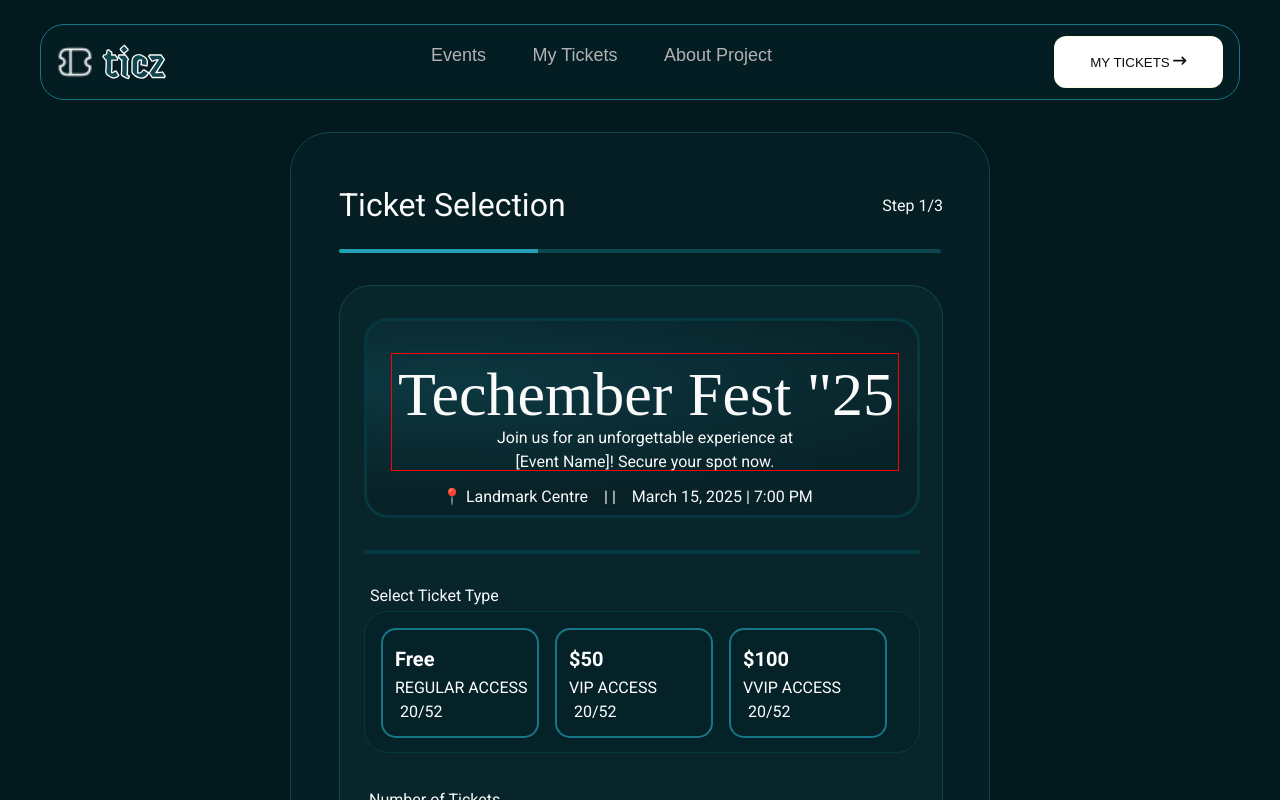
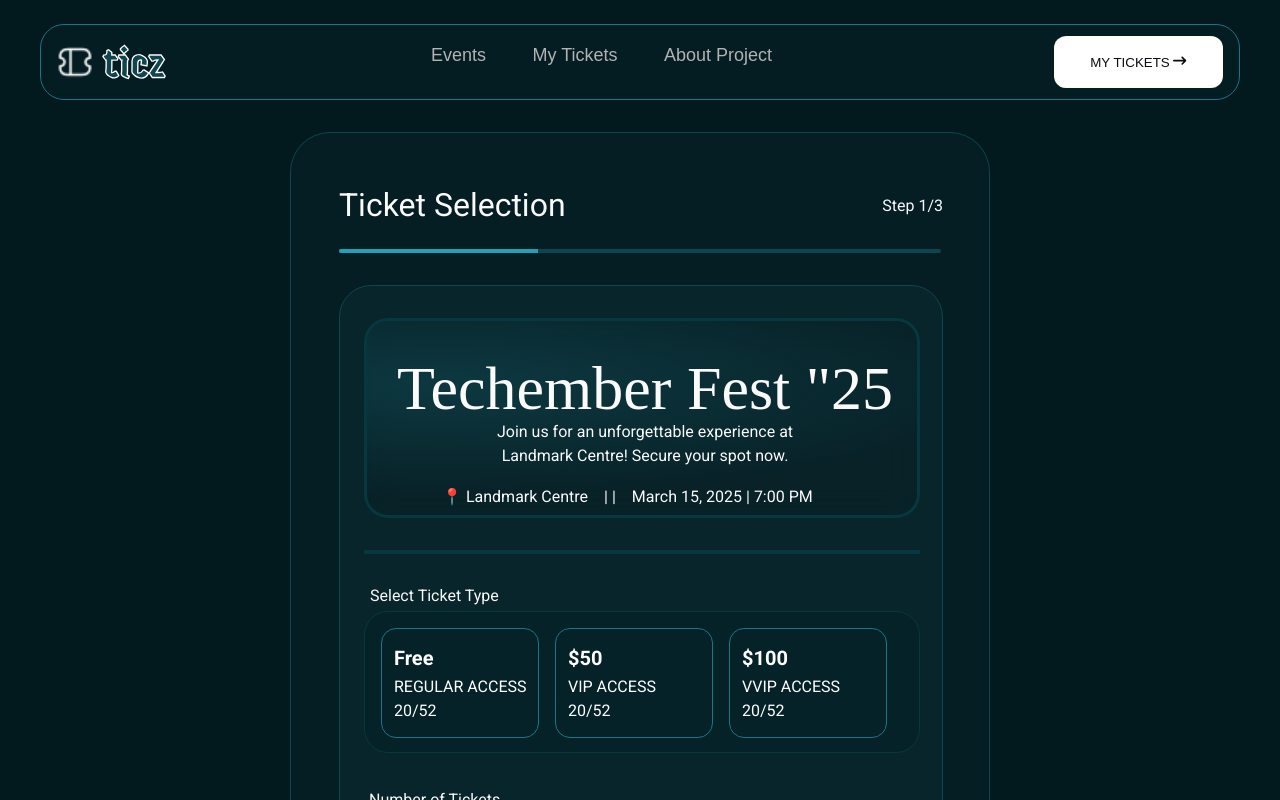
Before and after one commit to S-Rashy/TicketGenerator, a React (Vite) app: page / in a window 1280 px wide. Shown: the top 800 px of the page. Built offline with nearby package versions, Linux system fonts and the light colour scheme; a web font is replaced by a local one.

Commit message:
edited ticket

```diff
--- a/index.html
+++ b/index.html
@@ -2,7 +2,7 @@
 <html lang="en">
   <head>
     <meta charset="UTF-8" />
-    <link rel="icon" type="image/svg+xml" href="/vite.svg" />
+    <link rel="icon" type="image/svg+xml" href="./src/assets/thumb.svg" />
     <meta name="viewport" content="width=device-width, initial-scale=1.0" />
     <link href="https://fonts.googleapis.com/css2?family=Roboto:wght@400;700&display=swap" rel="stylesheet">
 
--- a/src/Components/DetailsForm/DetailsForm.css
+++ b/src/Components/DetailsForm/DetailsForm.css
@@ -9,13 +9,11 @@
   color: var(--color-grey-98, rgba(250, 250, 250, 1));
   font-family: Roboto, sans-serif;
   margin: 0 auto;
-
   form {
     width: 604px;
     min-height: 907px;
     gap: 32px;
     border-radius: 32px;
-    border-width: 1px;
     padding: 24px;
     background: #08252b;
     border: 1px solid #0e464f;
@@ -30,7 +28,6 @@
 .photoUpDiv {
   width: 556px;
   height: 328px;
-  /* margin: 32px auto; */
   border-radius: 24px;
   padding: 24px 24px 48px 24px;
   background: rgba(5, 34, 40, 1);
@@ -41,11 +38,9 @@
   height: 200px;
   gap: 10px;
   background: rgba(0, 0, 0, 0.2);
-  /* border: 1px solid rgb(137, 29, 29); */
   display: flex;
   align-items: flex-end;
   justify-content: flex-start;
-
 }
 #imgInput {
   width: 240px;
@@ -62,11 +57,6 @@
   flex-direction: column;
   align-items: center;
   justify-content: center;
-  /* img{
-    width: 240px;
-    height: 240px;
-    border: 1px solid;
-  } */
 }
 .newUpload {
   display: flex;
@@ -74,14 +64,11 @@
   align-items: center;
   justify-content: center;
   text-align: center;
-  /* border: 1px solid; */
-
   img {
     width: 32px;
   }
 }
-#yourname,
-#email {
+#yourname, #email {
   width: 556px;
   height: 48px;
   gap: 8px;
@@ -105,7 +92,6 @@
   outline: none;
   resize: none;
 }
-
 .backBtn {
   width: 270px;
   border: 1px solid rgba(36, 160, 181, 1);
@@ -119,26 +105,25 @@
   color: white;
 }
 @media screen and (max-width: 420px) {
-.detailsContainer{
+  .detailsContainer {
     width: 335px;
     height: 1072px;
     padding: 32px 24px;
-  form{
+    form {
       width: 287px;
       border: none;
       background-color: transparent;
       padding: 0;
     }
   }
-.photoUpDiv{
+  .photoUpDiv {
     width: 287px;
     height: 341px;
   }
-.photoDiv{
+  .photoDiv {
     width: 239px;
   }
-#yourname,
-#email, #request{
+  #yourname, #email, #request {
     width: 287px;
   }
 }
--- a/src/Components/DetailsForm/DetailsForm.jsx
+++ b/src/Components/DetailsForm/DetailsForm.jsx
@@ -48,7 +48,7 @@ const DetailsForm = ({ goBack, goNext }) => {
     });
     setTimeout(() => {
       goNext();
-    }, 500);
+    }, 200);
 
     setYourname("");
     setEmail("");
@@ -62,18 +62,22 @@ const DetailsForm = ({ goBack, goNext }) => {
         <h2>Attendee Details</h2>
         <p>Step 2/3</p>
       </div>
+
       <ProgressBar step="66" />
+
       <form onSubmit={postData}>
         <div className="photoUpDiv">
           <p id="uploadText"> Upload Profile Photo</p>
           <div className="photoDiv">
             <input
               type="file"
+              accept="image/*"
               id="fileInput"
               onChange={handleImageUpload}
               style={{ display: "none" }}
               required
             />
+
             <label htmlFor="fileInput" id="imgInput">
               {imageUrl ? (
                 <img src={imageUrl} alt="Uploaded" width="240px" />
@@ -86,7 +90,9 @@ const DetailsForm = ({ goBack, goNext }) => {
             </label>
           </div>
         </div>
+
         <hr />
+
         <label htmlFor="yourname">Enter your name</label> <br />
         <input
           name="yourname"
@@ -94,8 +100,9 @@ const DetailsForm = ({ goBack, goNext }) => {
           value={yourname}
           onChange={(e) => setYourname(e.target.value)}
           required
-        />{" "}
+        />
         <br />
+
         <label htmlFor="email">Enter your email*</label> <br />
         <input
           name="email"
@@ -103,8 +110,9 @@ const DetailsForm = ({ goBack, goNext }) => {
           value={email}
           onChange={(e) => setEmail(e.target.value)}
           required
-        />{" "}
+        />
         <br />
+
         <label htmlFor="request">Special request ?</label> <br />
         <textarea
           name="request"
@@ -113,8 +121,9 @@ const DetailsForm = ({ goBack, goNext }) => {
           maxLength={150}
           onChange={(e) => setRequest(e.target.value)}
           required
-        />{" "}
+        />
         <br />
+
         <div className="buttons">
           <button type="button" onClick={goBack} className="backBtn">
             Back
--- a/src/Components/Ticket/Ticket.css
+++ b/src/Components/Ticket/Ticket.css
@@ -13,17 +13,14 @@
   width: 300px;
   height: 600px;
   display: flex;
-  /* flex-direction: column; */
-  /* border: 1px solid; */
-  justify-content: center;
-  /* align-items: center; */
+  flex-direction: column;
+  align-items: center;
   margin: 32px auto;
 }
-.barCode{
-    img{
+.barCode {
+  img {
     width: 236px;
     height: 68px;
-        border: 1px solid;
   }
 }
 .ticketDiv {
@@ -35,23 +32,18 @@
   background-color: #031e21;
   margin: 30px;
   color: white;
-  font-family: Roboto;
-  /* background-image: url("../../assets/ticketbg.svg"); */
 }
 .booked {
   height: 81px;
   width: 604px;
-  /* border: 1px solid papayawhip; */
   text-align: center;
   margin: auto;
-
   h3 {
     font-family: Alatsi, sans-serif;
     font-size: 32px;
     margin: 0px auto;
   }
   p {
-    font-family: Roboto, sans-serif;
     margin: 16px 0px 0px;
   }
 }
@@ -60,17 +52,14 @@
   height: 76px;
   margin: 5px auto;
   text-align: center;
-  /* border: 1px solid yellow; */
   h3 {
     font-size: 34px;
-    /* letter-spacing: 0%; */
     margin: 5px 0px;
     font-family: Road Rage;
   }
   p {
     font-size: 10px;
     margin: 2px 0px;
-    font-family: Roboto;
   }
 }
 #imageUrl {
@@ -87,7 +76,6 @@
   align-items: center;
   justify-content: center;
   gap: 0px;
-  border: 1px solid;
   border-radius: 8px;
   height: 160px;
   width: 232px;
@@ -97,7 +85,6 @@
   div {
     height: 50px;
     width: 108px;
-    /* border: 1px solid fuchsia; */
     padding: 5px;
     margin: 0px;
   }
@@ -110,7 +97,6 @@
     margin: 0;
     font-size: 12px;
     max-width: 93px;
-    /* border: 1px solid indianred; */
   }
 }
 .ticketInfo div:nth-child(1) {
@@ -118,7 +104,6 @@
   border-bottom: 1px solid #12464e;
 }
 .ticketInfo div:nth-child(2) {
-  /* border-right: 1px  solid; */
   border-bottom: 1px solid #12464e;
 }
 .ticketInfo div:nth-child(3) {
@@ -147,15 +132,15 @@
   border: none;
 }
 @media screen and (max-width: 420px) {
-  .ticketContainer{
+  .ticketContainer {
     width: 335px;
     height: 1056px;
     padding: 32px 24px;
   }
-  .booked{
+  .booked {
     width: 287px;
     height: 94px;
-    h3{
+    h3 {
       font-size: 24px;
     }
   }
--- a/src/Components/Ticket/Ticket.jsx
+++ b/src/Components/Ticket/Ticket.jsx
@@ -3,7 +3,7 @@ import "./Ticket.css";
 import BarCode from "../../assets/BarCode.svg";
 import ProgressBar from "../../Reuseables/ProgressBar/ProgressBar";
 
-const Ticket = ({ goBack, restart }) => {
+const Ticket = ({  restart }) => {
   const [savedInfo, setSavedInfo] = useState([]);
 
   useEffect(() => {
@@ -20,6 +20,7 @@ const Ticket = ({ goBack, restart }) => {
         <h2>Ready</h2>
         <p>Step 3/3</p>
       </div>
+
       <ProgressBar step="99" />
 
       <div className="booked">
@@ -33,47 +34,50 @@ const Ticket = ({ goBack, restart }) => {
             <p> 📍 04 Rumens road, Ikoyi, Lagos</p>
             <p>📅 March 15, 2025 | 7:00 PM</p>
           </div>
+
           {savedInfo ? (
           <div>
-              {savedInfo.imageUrl ? (
-                <img src={savedInfo.imageUrl} alt="Profile" id="imageUrl" />
-              ) : (
-                <p>No image available</p>
-              )}
+            {savedInfo.imageUrl ? ( <img src={savedInfo.imageUrl} alt="Profile" id="imageUrl" />) : ( <p>No image available</p>  )}
             <div className="ticketInfo">
               <div>
                 <p>Name</p>
                 <h4>{savedInfo.yourname}</h4>
               </div>
+
               <div>
                 <p>Email</p>
                 <h4>{savedInfo.email}</h4>
               </div>
+
               <div>
                 <p>Ticket Type:</p>
                 <h4>VIP</h4>
               </div>
+
               <div>
                 <p>Ticket for:</p>
                 <h4>1</h4>
               </div>
+
               <div>
                 <p>Special request</p>
                 <p>{savedInfo.request}</p>
               </div>
+
             </div>
           </div>
-          ) : (
-            <p>No recent submission found.</p>
+          ) : ( <p>Please enter your details</p>
           )}
         </div>
-        {/* <div className="barCode">
-          <img src={BarCode} alt="" />
-        </div> */}
+
+        <div className="barCode">
+          <img src={BarCode} alt="Bar Code" />
         </div>
+      </div>
+
       <div className="buttons">
         <button onClick={restart} id="bookBtn">
-          Book Another Ticket{" "}
+          Book Another Ticket
         </button>
         <button id="downloadBtn">Download Ticket</button>
       </div>
--- a/src/Components/TicketSelection/Selection.css
+++ b/src/Components/TicketSelection/Selection.css
@@ -17,7 +17,6 @@
   margin: 32px auto;
   border-radius: 32px;
   padding: 24px;
-  /* border: 1px solid; */
   background: rgba(8, 37, 43, 1);
   border: 1px solid rgba(14, 70, 79, 1);
 }
@@ -29,16 +28,8 @@
   border-radius: 24px;
   padding: 24px;
   text-align: center;
-  background: linear-gradient(
-      0deg,
-      rgba(10, 12, 17, 0.1),
-      rgba(10, 12, 17, 0.1)
-    ),
-    radial-gradient(
-      103.64% 57.39% at 14.02% 32.06%,
-      rgba(36, 160, 181, 0.2) 0%,
-      rgba(36, 160, 181, 0) 100%
-    );
+  background: linear-gradient( 0deg, rgba(10, 12, 17, 0.1), rgba(10, 12, 17, 0.1)),
+            radial-gradient(103.64% 57.39% at 14.02% 32.06%, rgba(36, 160, 181, 0.2) 0%,rgba(36, 160, 181, 0) 100%);
   border-width: 0px, 2px, 2px, 2px;
   border-style: solid;
   border-color: rgba(7, 55, 63, 1);
@@ -49,30 +40,24 @@
   height: 118px;
   gap: 8px;
   margin: 8px auto;
-  border: 1px solid red;
   h1 {
     width: 508px;
     height: 62px;
     font-family: Road Rage;
     font-weight: 400;
     font-size: 62px;
-    /* line-height: 62px; */
     letter-spacing: 0%;
     text-align: center;
-    color: var(--color-grey-98, rgba(250, 250, 250, 1));
-    /* border: 1px solid;    */
     margin: 5px auto;
   }
   p {
     width: 340px;
     height: 48px;
-
     font-weight: 400;
     font-size: 16px;
     line-height: 24px;
     letter-spacing: 0%;
     text-align: center;
-    color: var(--color-grey-98, rgba(250, 250, 250, 1));
     margin: 0px auto;
   }
 }
@@ -82,7 +67,6 @@
   height: 24px;
   gap: 16px;
   margin: 16px auto;
-  /* border: 1px solid; */
   p {
     margin: 0;
   }
@@ -99,8 +83,7 @@ hr {
   height: 174px;
   gap: 8px;
   font-family: Roboto;
-  /* border: 1px solid firebrick; */
-  #select {
+    #select {
     margin: 6px;
   }
 }
@@ -115,14 +98,13 @@ hr {
   color: white;
   display: flex;
   flex-wrap: wrap;
+  cursor: pointer;
 }
 .number {
   width: 556px;
   height: 80px;
   gap: 8px;
-  /* border: 1px solid; */
   margin: 30px auto;
-
   p {
     margin: 5px;
   }
@@ -136,8 +118,7 @@ hr {
   background-color: inherit;
   color: white;
   outline: none;
-
-  option {
+    option {
     color: #07373f;
   }
 }
@@ -149,22 +130,19 @@ hr {
   height: 48px;
   gap: 24px;
   background: rgba(4, 30, 35, 1);
-  /* border: 1px solid rgba(14, 70, 79, 1); */
   display: flex;
   justify-content: center;
-  /* flex-wrap: wrap; */
-  button {
+    button {
     width: 266px;
     height: 48px;
-
     padding: 12px 24px;
     gap: 8px;
     border-radius: 8px;
     font-family: JejuMyeongjo;
     font-size: 16px;
     line-height: 24px;
+    cursor: pointer;
   }
-
   .cancelBtn {
     border: 1px solid rgba(36, 160, 181, 1);
     background-color: inherit;
@@ -184,7 +162,6 @@ hr {
     height: 1165px;
     padding: 24px;
     border-radius: 32px;
-
   }
   .innerContainer {
     border: none;
--- a/src/Components/TicketSelection/Selection.jsx
+++ b/src/Components/TicketSelection/Selection.jsx
@@ -8,23 +8,21 @@ import ProgressBar from "../../Reuseables/ProgressBar/ProgressBar";
 const Selection = () => {
 const [page, setPage] = useState("Selection");
 
-  return (
-    <div>
+  return (<div>
     {page === "Selection" && (
     <div className="selectionContainer">
       <div className="topText">
         <h2>Ticket Selection</h2>
         <p>Step 1/3</p>
       </div>
+
       <ProgressBar step="33" />
+
       <div className="innerContainer">
         <div className="detailsDiv">
           <div className="festDiv">
             <h1>Techember Fest "25</h1>
-                <p>
-                  Join us for an unforgettable experience at [Event Name]!
-                  Secure your spot now.
-                </p>
+            <p> Join us for an unforgettable experience at Landmark Centre! Secure your spot now. </p>
           </div>
 
           <div className="location">
@@ -51,17 +49,14 @@ const Selection = () => {
             <option value="">1</option>
             <option value="">2</option>
             <option value="">3 </option>
+            <option value="">4 </option>
+            <option value="">5 </option>
           </select>
         </div>
 
         <div className="buttons">
           <button className="cancelBtn">Cancel</button>
-              <button
-                className="nextBtn"
-                onClick={() => setPage("DetailsForm")}
-              >
-                Next
-              </button>
+          <button className="nextBtn" onClick={() => setPage("DetailsForm")}> Next </button>
         </div>
       </div>
     </div>
--- a/src/Header/Header.css
+++ b/src/Header/Header.css
@@ -1,5 +1,5 @@
 .header {
-  max-width:  1200px;
+  max-width: 1200px;
   height: 76px;
   display: flex;
   justify-content: space-between;
@@ -16,7 +16,6 @@
   width: 92px;
   height: 36px;
   gap: 8px;
-  /* border: 1px solid; */
   display: flex;
   justify-content: space-between;
 }
@@ -26,7 +25,6 @@
   gap: 16px;
   display: flex;
   justify-content: space-between;
-  /* border: 1px solid; */
   a {
     color: rgba(179, 179, 179, 1);
     text-decoration: none;
@@ -41,7 +39,6 @@
     width: 169px;
     height: 52px;
     padding: 16px 24px;
-    /* gap: 8px; */
     border-radius: 12px;
     background: rgba(255, 255, 255, 1);
     border: 1px solid rgba(213, 234, 0, 0.1);
@@ -49,12 +46,14 @@
     font-family: JejuMyeongjo, sans-serif;
   }
 }
-.navRight button:hover{
-    background-color: #24a0b5;
-    color: #d9d9d9;
-
+.navRight button:hover {
+  background-color: #24a0b5;
+  color: #d9d9d9;
 }
 @media screen and (max-width: 768px) {
+  .navCenter {
+    display: none;
+  }
 }
 @media screen and (max-width: 420px) {
   .header {
@@ -74,5 +73,4 @@
       height: 44px;
     }
   }
-
 }
--- a/src/Reuseables/ProgressBar/ProgressBar.css
+++ b/src/Reuseables/ProgressBar/ProgressBar.css
@@ -12,5 +12,4 @@ background: rgba(14, 70, 79, 1);
   height: 100%;
   transition: width 0.4s ease-in-out;
   background: rgba(36, 160, 181, 1);
-
 }
--- a/src/Reuseables/TypeProps/TypeProp.css
+++ b/src/Reuseables/TypeProps/TypeProp.css
@@ -1,56 +1,44 @@
-.typee{
+.typee {
   width: 158px;
   height: 110px;
   border-width: 1px;
   gap: 8px;
-border-radius: 12px;
   border-radius: 15px;
   padding: 12px;
   font-family: Roboto, sans-serif;
-/* display: flex;
-align-items: start; */
-border: 2px solid #197686;
-
-h4{
+  border: 1px solid #197686;
+  h4 {
     margin: 2px auto;
-    /* font-family: Roboto; */
     font-weight: 400;
     font-size: 16px;
-/* line-height: 24px; */
     letter-spacing: 0%;
-
   }
-
 }
-.typee:hover{
-    background: #2C545B;
-    border: 1px solid #197686
+.typee:hover {
+  background: #2c545b;
+  border: 1px solid #197686;
 }
-.access{
+.access {
   width: 138px;
   height: 49px;
   gap: 4px;
-p{
-    margin: 5px;
+  p {
+    margin: 5px 0px;
   }
-
 }
-
-#price{
+#price {
   width: 55px;
   height: 26px;
   font-weight: 600;
   font-size: 20px;
-/* line-height: 22px; */
   letter-spacing: 0%;
   margin: 5px 0px;
-
 }
 @media screen and (max-width: 420px) {
-    .typee{
+  .typee {
     width: 255px;
   }
-    .access{
+  .access {
     width: 231px;
     height: 45px;
   }
```
Also changed, not shown: src/index.css (+1 -6 lines), src/assets/thumb.svg (added). Lines whose indentation alone changed are shown as unchanged.
